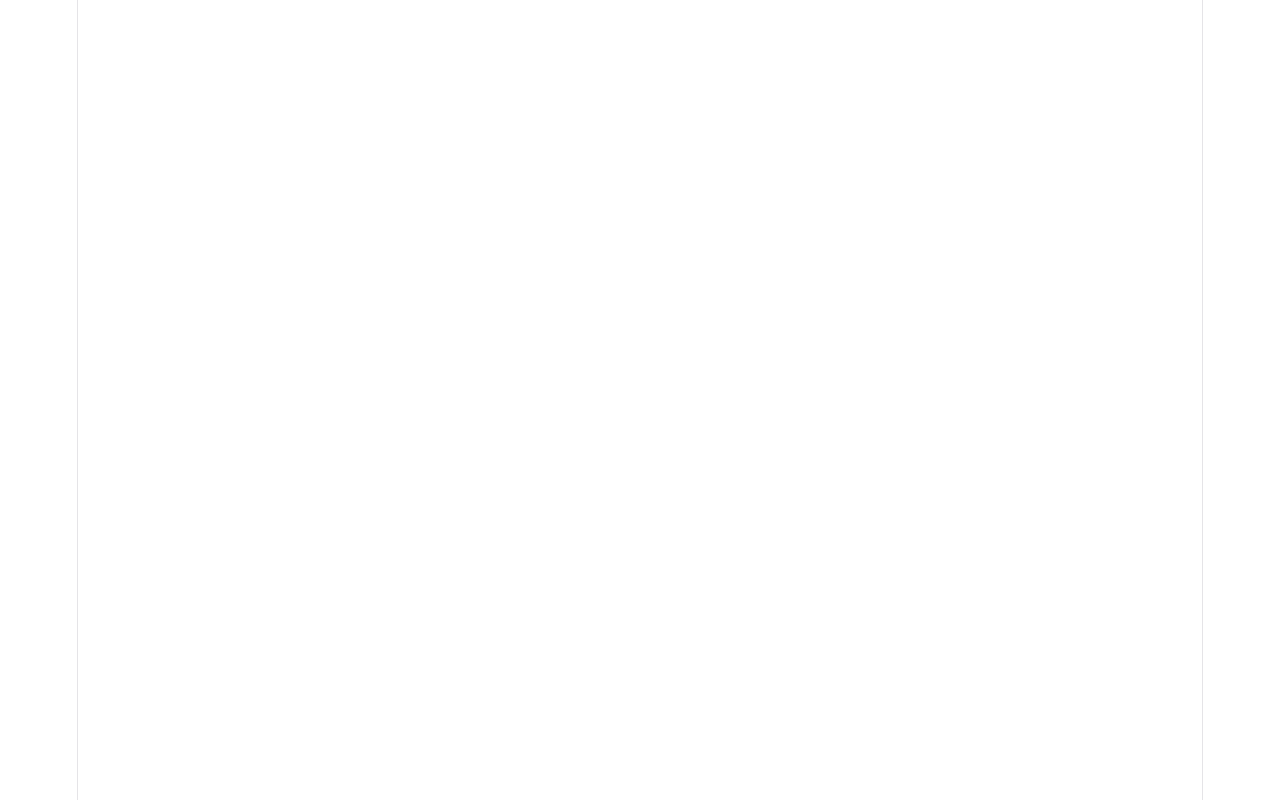
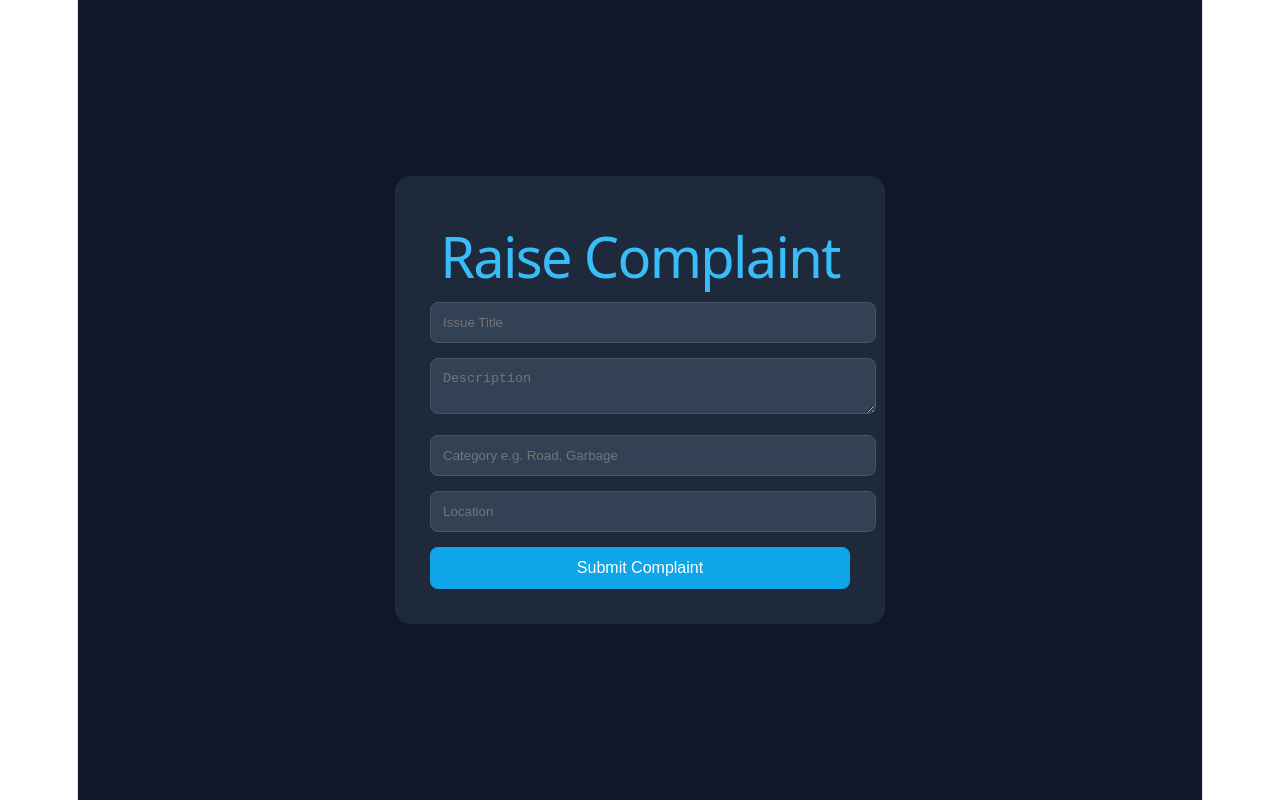
Before and after one commit to AkshitaSood915/Project-CivicVoice, a React app in the folder Frontend/: page /create-issue in a window 1280 px wide. Before the commit this address had no page. Built offline with nearby package versions, Linux system fonts and the light colour scheme; the HTML template or start-up script is replaced by a standard one.

Commit message:
Connected dashboard to create complaint page

```diff
--- a/Frontend/src/App.jsx
+++ b/Frontend/src/App.jsx
@@ -1,3 +1,4 @@
+import CreateIssue from "./pages/CreateIssue";
 import { BrowserRouter, Routes, Route } from "react-router-dom";
 
 import Login from "./pages/Login";
@@ -11,6 +12,7 @@ function App() {
         <Route path="/" element={<Login />} />
         <Route path="/register" element={<Register />} />
         <Route path="/dashboard" element={<Dashboard />} />
+        <Route path="/create-issue" element={<CreateIssue />} />
       </Routes>
     </BrowserRouter>
   );
--- /dev/null
+++ b/Frontend/src/pages/CreateIssue.jsx
@@ -0,0 +1,95 @@
+import { useState } from "react";
+import axios from "axios";
+
+function CreateIssue() {
+  const [form, setForm] = useState({
+    title: "",
+    description: "",
+    category: "",
+    location: "",
+  });
+
+  const handleChange = (e) => {
+    setForm({
+      ...form,
+      [e.target.name]: e.target.value,
+    });
+  };
+
+  const handleSubmit = async (e) => {
+    e.preventDefault();
+
+    try {
+      await axios.post("http://localhost:5000/api/issues", form);
+      alert("Complaint added successfully");
+
+      setForm({
+        title: "",
+        description: "",
+        category: "",
+        location: "",
+      });
+    } catch (error) {
+      alert("Something went wrong");
+    }
+  };
+
+  return (
+    <div style={pageStyle}>
+      <div style={cardStyle}>
+        <h1 style={{ color: "#38bdf8" }}>Raise Complaint</h1>
+
+        <form onSubmit={handleSubmit}>
+          <input name="title" placeholder="Issue Title" value={form.title} onChange={handleChange} style={inputStyle} />
+
+          <textarea name="description" placeholder="Description" value={form.description} onChange={handleChange} style={inputStyle} />
+
+          <input name="category" placeholder="Category e.g. Road, Garbage" value={form.category} onChange={handleChange} style={inputStyle} />
+
+          <input name="location" placeholder="Location" value={form.location} onChange={handleChange} style={inputStyle} />
+
+          <button style={buttonStyle}>Submit Complaint</button>
+        </form>
+      </div>
+    </div>
+  );
+}
+
+const pageStyle = {
+  minHeight: "100vh",
+  background: "#0f172a",
+  display: "flex",
+  justifyContent: "center",
+  alignItems: "center",
+};
+
+const cardStyle = {
+  background: "#1e293b",
+  padding: "35px",
+  borderRadius: "15px",
+  width: "420px",
+  textAlign: "center",
+};
+
+const inputStyle = {
+  width: "100%",
+  padding: "12px",
+  marginBottom: "15px",
+  borderRadius: "8px",
+  border: "1px solid #475569",
+  background: "#334155",
+  color: "white",
+};
+
+const buttonStyle = {
+  width: "100%",
+  padding: "12px",
+  border: "none",
+  borderRadius: "8px",
+  background: "#0ea5e9",
+  color: "white",
+  fontSize: "16px",
+  cursor: "pointer",
+};
+
+export default CreateIssue;
--- a/Frontend/src/pages/Dashboard.jsx
+++ b/Frontend/src/pages/Dashboard.jsx
@@ -1,4 +1,8 @@
+import { useNavigate } from "react-router-dom";
+
 function Dashboard() {
+  const navigate = useNavigate();
+
   return (
     <div
       style={{
@@ -6,6 +10,7 @@ function Dashboard() {
         background: "#0f172a",
         color: "white",
         padding: "30px",
+        textAlign: "center",
       }}
     >
       <h1>CivicVoice Dashboard</h1>
@@ -23,14 +28,16 @@ function Dashboard() {
       </div>
 
       <button
+        onClick={() => navigate("/create-issue")}
         style={{
-          marginTop: "20px",
-          padding: "10px 20px",
+          marginTop: "25px",
+          padding: "12px 25px",
           background: "#0ea5e9",
           border: "none",
           color: "white",
           borderRadius: "8px",
           cursor: "pointer",
+          fontSize: "16px",
         }}
       >
         Raise New Complaint
--- a/Frontend/src/pages/Login.jsx
+++ b/Frontend/src/pages/Login.jsx
@@ -3,6 +3,8 @@ import { useState } from "react";
 import axios from "axios";
 
 function Login() {
+  const navigate = useNavigate();
+
   const [form, setForm] = useState({
     email: "",
     password: "",
@@ -19,26 +21,42 @@ function Login() {
     e.preventDefault();
 
     try {
-      const res = await axios.post("http://localhost:5000/api/auth/login", form);
+      const res = await axios.post(
+        "http://localhost:5000/api/auth/login",
+        form
+      );
 
       localStorage.setItem("token", res.data.token);
 
+      alert("Login Successful");
+
       navigate("/dashboard");
     } catch (error) {
-      alert("Login failed");
+      console.log(error);
+
+      alert(
+        error.response?.data?.message ||
+          error.message ||
+          "Login failed"
+      );
     }
   };
 
   return (
     <div style={pageStyle}>
       <div style={cardStyle}>
-        <h1 style={{ color: "#38bdf8", marginBottom: "10px" }}>CivicVoice</h1>
-        <p style={{ color: "#94a3b8", marginBottom: "25px" }}>Login to continue</p>
+        <h1 style={{ color: "#38bdf8", marginBottom: "10px" }}>
+          CivicVoice
+        </h1>
+
+        <p style={{ color: "#94a3b8", marginBottom: "25px" }}>
+          Login to continue
+        </p>
 
         <form onSubmit={handleLogin}>
           <input
+            type="email"
             name="email"
-            type="email"
             placeholder="Enter Email"
             value={form.email}
             onChange={handleChange}
@@ -46,15 +64,17 @@ function Login() {
           />
 
           <input
+            type="password"
             name="password"
-            type="password"
             placeholder="Enter Password"
             value={form.password}
             onChange={handleChange}
             style={inputStyle}
           />
 
-          <button style={buttonStyle}>Login</button>
+          <button type="submit" style={buttonStyle}>
+            Login
+          </button>
         </form>
       </div>
     </div>
@@ -86,6 +106,7 @@ const inputStyle = {
   border: "1px solid #475569",
   background: "#334155",
   color: "white",
+  boxSizing: "border-box",
 };
 
 const buttonStyle = {
```
Also changed, not shown: 1 other file (tests, documents, lock files or other folders).
